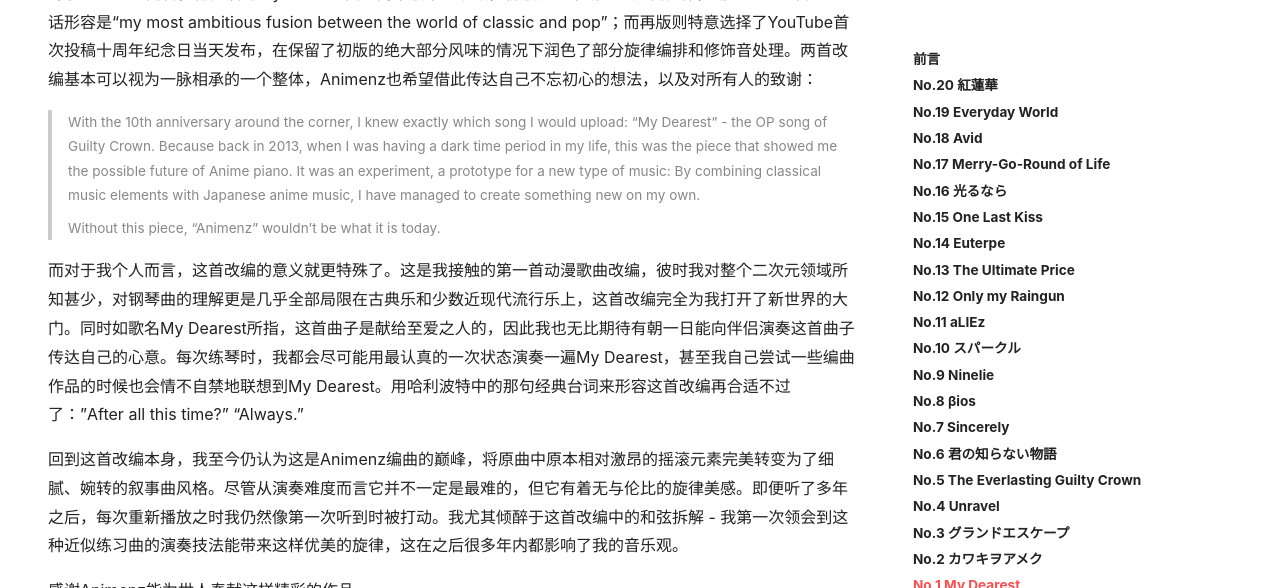
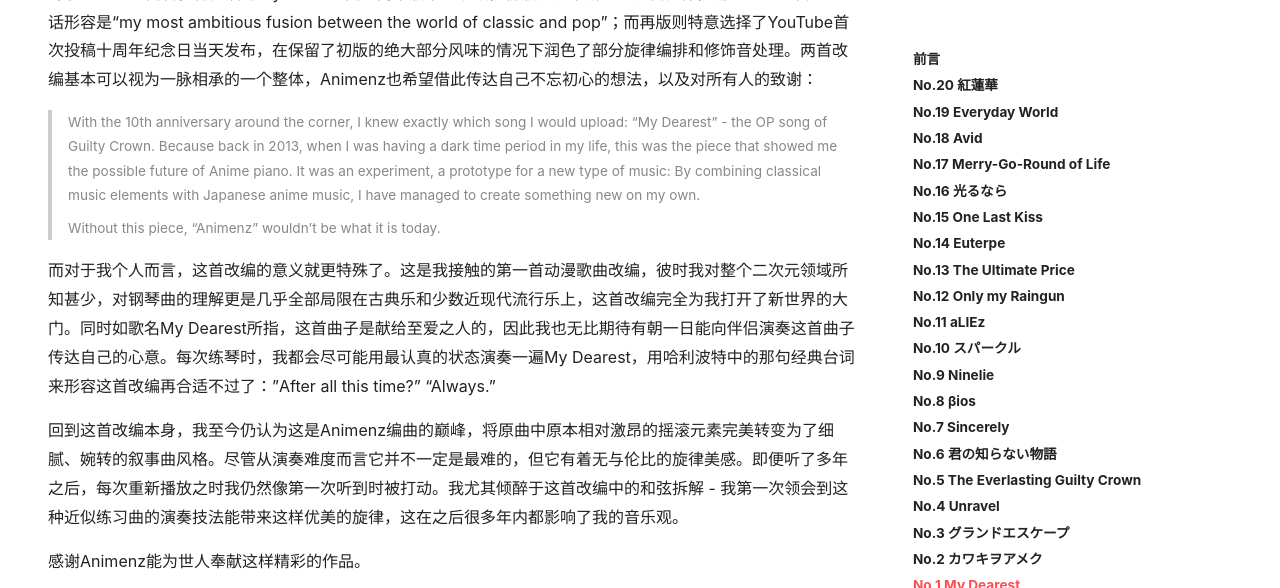
Before and after one commit to MikeYan01/mikeyan01.github.io, a Jekyll site: the page built from _posts/2024-02-14-Animenz钢琴改编主观Top20评测.md, in a window 1280 px wide and 900 px high, scrolled down 17893 px, cut to the strip 0-588 px from the top of the window. Built offline with Jekyll 4.4.1, drawn with Linux system fonts in a browser that asks for light colours.

Commit message:
Fix typo

```diff
--- a/_posts/2024-02-14-Animenz钢琴改编主观Top20评测.md
+++ b/_posts/2024-02-14-Animenz钢琴改编主观Top20评测.md
@@ -277,7 +277,7 @@ Animenz本人将这首改编视为Unravel的“精神续作”：
 >
 > Without this piece, "Animenz" wouldn't be what it is today.
 
-而对于我个人而言，这首改编的意义就更特殊了。这是我接触的第一首动漫歌曲改编，彼时我对整个二次元领域所知甚少，对钢琴曲的理解更是几乎全部局限在古典乐和少数近现代流行乐上，这首改编完全为我打开了新世界的大门。同时如歌名My Dearest所指，这首曲子是献给至爱之人的，因此我也无比期待有朝一日能向伴侣演奏这首曲子传达自己的心意。每次练琴时，我都会尽可能用最认真的一次状态演奏一遍My Dearest，甚至我自己尝试一些编曲作品的时候也会情不自禁地联想到My Dearest。用哈利波特中的那句经典台词来形容这首改编再合适不过了："After all this time?" "Always."
+而对于我个人而言，这首改编的意义就更特殊了。这是我接触的第一首动漫歌曲改编，彼时我对整个二次元领域所知甚少，对钢琴曲的理解更是几乎全部局限在古典乐和少数近现代流行乐上，这首改编完全为我打开了新世界的大门。同时如歌名My Dearest所指，这首曲子是献给至爱之人的，因此我也无比期待有朝一日能向伴侣演奏这首曲子传达自己的心意。每次练琴时，我都会尽可能用最认真的状态演奏一遍My Dearest，用哈利波特中的那句经典台词来形容这首改编再合适不过了："After all this time?" "Always."
 
 回到这首改编本身，我至今仍认为这是Animenz编曲的巅峰，将原曲中原本相对激昂的摇滚元素完美转变为了细腻、婉转的叙事曲风格。尽管从演奏难度而言它并不一定是最难的，但它有着无与伦比的旋律美感。即便听了多年之后，每次重新播放之时我仍然像第一次听到时被打动。我尤其倾醉于这首改编中的和弦拆解 - 我第一次领会到这种近似练习曲的演奏技法能带来这样优美的旋律，这在之后很多年内都影响了我的音乐观。
 
```
